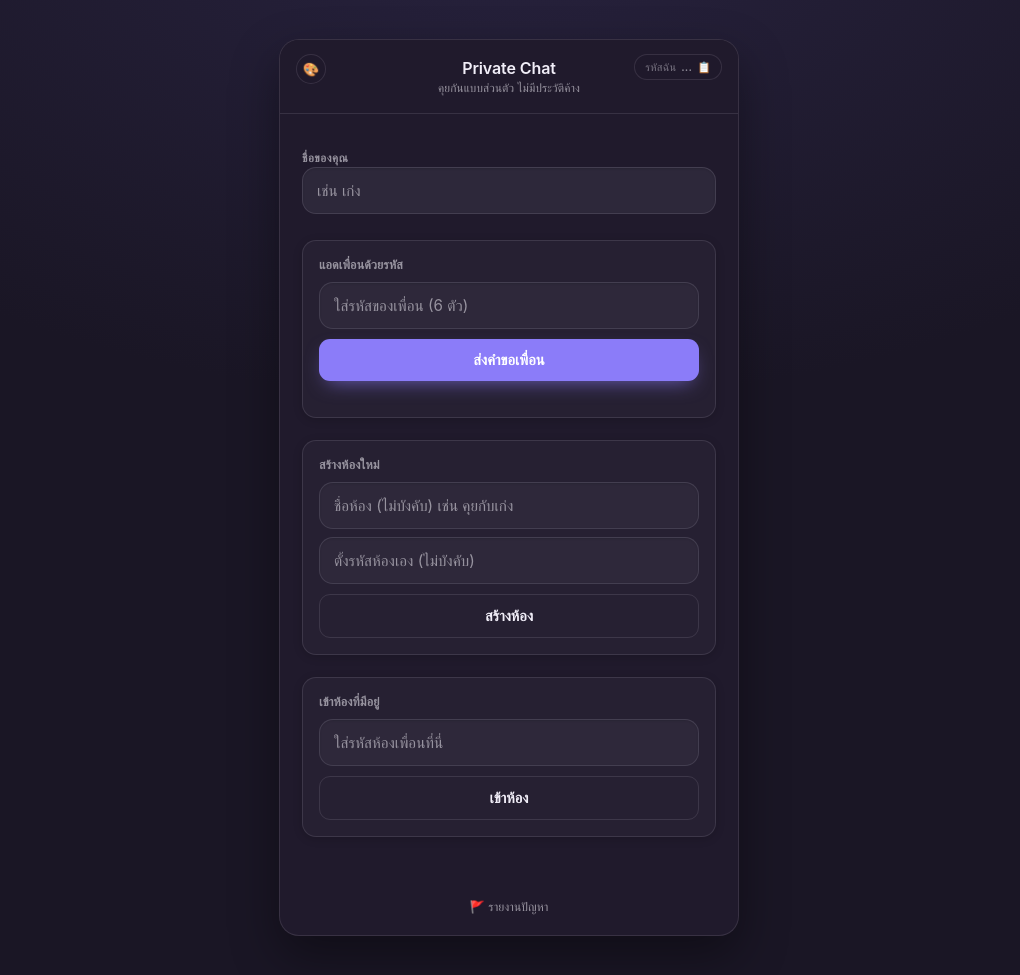
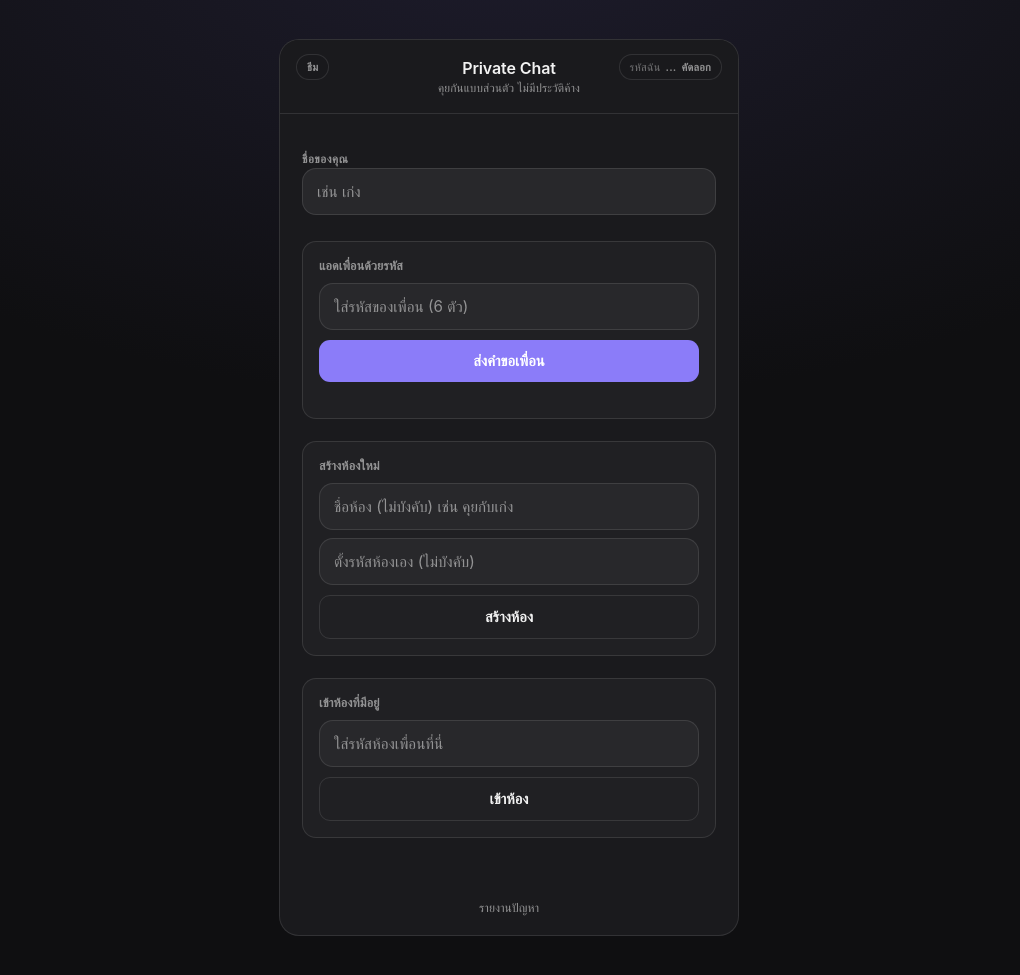
Before and after one commit to Nichan-dev/Private-App, a Flask app: page / in a window 1280 px wide. Shown: the whole page, without its empty margins (131-1151 px from the left). Run offline with Flask 3, Linux system fonts and the light colour scheme; some libraries are stand-ins or nearby versions.

Commit message:
Remove shadows, switch default theme to near-black, and drop emoji for text labels
- Remove all box-shadow across the 4 templates; spots that used
  box-shadow purely as a border substitute (top-bar divider, send-form
  divider, etc.) are back to real border-top/border-bottom instead.
- Default theme background/card/text move from the purple-tinted dark
  palette to a neutral near-black (#0f0f11 / #1a1a1d / #f2f2f2), same
  reasoning as Material Design's #121212 recommendation over pure
  black — avoids the harsh/flat look of true #000 against white text.
  Primary accent color is unchanged.
- Replace decorative pictograph emoji (🎨🚩🤝📋✏️🚫) with short Thai
  text labels on buttons and overlay titles. Left plain arrow/checkmark
  glyphs (➤ ← ✓✓) alone since those are functional icons rather than
  emoji, not decorative pictographs.

```diff
--- a/app.py
+++ b/app.py
@@ -41,9 +41,9 @@ ONLINE_CODE_PATTERN = re.compile(r"^[A-Z2-9]{6}$")
 # (ต่างจาก state อื่นๆ ของแอปนี้ที่เก็บแค่ในหน่วยความจำ)
 DEFAULT_THEME = {
     "primary": "#8b7cf9",
-    "bg_top": "#1a1625",
-    "card": "#201a2c",
-    "text": "#f1eef8",
+    "bg_top": "#0f0f11",
+    "card": "#1a1a1d",
+    "text": "#f2f2f2",
     "font": '-apple-system, BlinkMacSystemFont, "Segoe UI", Roboto, sans-serif',
 }
 THEME_FILE = os.path.join(os.path.dirname(os.path.abspath(__file__)), "theme_settings.json")
--- a/templates/admin_login.html
+++ b/templates/admin_login.html
@@ -35,7 +35,6 @@
     background: var(--card);
     border: 1px solid var(--border);
     border-radius: 20px;
-    box-shadow: 0 20px 48px rgba(0, 0, 0, 0.38);
     padding: 30px;
     display: flex;
     flex-direction: column;
@@ -51,7 +50,6 @@
     font-size: 0.95rem;
     font-family: inherit;
     outline: none;
-    box-shadow: inset 0 1px 2px rgba(0, 0, 0, 0.1);
     transition: border-color 0.15s;
   }
   input:focus { border-color: color-mix(in srgb, var(--primary) 55%, var(--border)); }
@@ -65,7 +63,6 @@
     font-weight: 600;
     font-family: inherit;
     cursor: pointer;
-    box-shadow: 0 8px 20px -8px rgba(var(--primary-rgb), 0.7);
     transition: opacity 0.15s;
   }
   button:active { opacity: 0.85; }
--- a/templates/admin_theme.html
+++ b/templates/admin_theme.html
@@ -34,7 +34,6 @@
     background: var(--card);
     border: 1px solid var(--border);
     border-radius: 20px;
-    box-shadow: 0 2px 10px rgba(0, 0, 0, 0.16);
     padding: 26px;
     display: flex;
     flex-direction: column;
@@ -60,7 +59,6 @@
     font-size: 0.92rem;
     font-family: inherit;
     flex: 1;
-    box-shadow: inset 0 1px 2px rgba(0, 0, 0, 0.1);
   }
   input[type="text"]:focus { outline: none; border-color: color-mix(in srgb, var(--primary) 55%, var(--border)); }
   .actions { display: flex; gap: 10px; margin-top: 4px; }
@@ -75,7 +73,7 @@
     transition: opacity 0.15s;
   }
   button:active { opacity: 0.85; }
-  button.save { background: var(--primary); color: #fff; flex: 1; box-shadow: 0 8px 20px -8px rgba(var(--primary-rgb), 0.7); }
+  button.save { background: var(--primary); color: #fff; flex: 1; }
   button.reset { background: transparent; color: var(--muted); border: 1px solid var(--border); }
   .error { color: var(--danger); font-size: 0.83rem; margin: 0; }
   .preview {
--- a/templates/index.html
+++ b/templates/index.html
@@ -20,8 +20,6 @@
     --danger: #ff6b81;
     --field-bg: color-mix(in srgb, var(--card) 88%, var(--text) 7%);
     --field-bg-focus: color-mix(in srgb, var(--card) 80%, var(--text) 12%);
-    --shadow-sm: 0 2px 10px rgba(0, 0, 0, 0.16);
-    --shadow-md: 0 20px 48px rgba(0, 0, 0, 0.38);
     --radius-lg: 20px;
     --radius-md: 14px;
     --radius-sm: 11px;
@@ -60,7 +58,7 @@
 
   @media (min-width: 480px) {
     body { padding: 24px; }
-    #app { height: 92vh; border-radius: var(--radius-lg); border: 1px solid var(--border); box-shadow: var(--shadow-md); }
+    #app { height: 92vh; border-radius: var(--radius-lg); border: 1px solid var(--border); }
   }
 
   /* ---------- Header ---------- */
@@ -69,7 +67,7 @@
     flex-shrink: 0;
     padding: 18px 20px;
     background: var(--card);
-    box-shadow: 0 1px 0 var(--border);
+    border-bottom: 1px solid var(--border);
     color: var(--text);
     text-align: center;
   }
@@ -114,14 +112,14 @@
     left: 16px;
     display: inline-flex;
     align-items: center;
-    justify-content: center;
-    width: 30px;
-    height: 30px;
     background: color-mix(in srgb, var(--card) 60%, transparent);
     color: var(--muted);
     border: 1px solid var(--border);
+    padding: 5px 10px;
     border-radius: 999px;
-    font-size: 0.82rem;
+    font-size: 0.68rem;
+    font-weight: 600;
+    letter-spacing: 0.2px;
     cursor: pointer;
     font-family: inherit;
     transition: border-color 0.15s;
@@ -155,7 +153,6 @@
     background: var(--field-bg);
     color: var(--text);
     outline: none;
-    box-shadow: inset 0 1px 2px rgba(0, 0, 0, 0.1);
     transition: border-color 0.15s, background 0.15s;
     font-family: inherit;
   }
@@ -172,7 +169,6 @@
     border-radius: var(--radius-md);
     background: color-mix(in srgb, var(--card) 97%, var(--text) 3%);
     border: 1px solid var(--border);
-    box-shadow: var(--shadow-sm);
   }
   .section-title {
     font-size: 0.78rem;
@@ -201,7 +197,6 @@
     margin-top: 10px;
     background: var(--primary);
     color: white;
-    box-shadow: 0 8px 20px -8px rgba(var(--primary-rgb), 0.7);
   }
   .btn-outline {
     margin-top: 10px;
@@ -612,11 +603,11 @@
 <body>
 <div id="app">
   <div class="top-bar">
-    <button id="theme-toggle-btn" type="button" title="ปรับแต่งธีมของฉัน">🎨</button>
+    <button id="theme-toggle-btn" type="button" title="ปรับแต่งธีมของฉัน">ธีม</button>
     <h1>Private Chat</h1>
     <div class="sub" id="top-sub">คุยกันแบบส่วนตัว ไม่มีประวัติค้าง</div>
     <button id="my-code-badge" type="button" title="แตะเพื่อคัดลอกรหัสของฉัน">
-      <span class="hint">รหัสฉัน</span> <span id="my-code">...</span> 📋
+      <span class="hint">รหัสฉัน</span> <span id="my-code">...</span> คัดลอก
     </button>
   </div>
 
@@ -652,14 +643,14 @@
     </div>
 
     <div id="error"></div>
-    <button id="report-problem-btn" type="button" class="link-btn">🚩 รายงานปัญหา</button>
+    <button id="report-problem-btn" type="button" class="link-btn">รายงานปัญหา</button>
   </div>
 
   <div id="chat">
     <div id="room-info">
       <span id="room-label"></span>
       <button id="room-code-pill" type="button" title="แตะเพื่อคัดลอก">
-        <span id="room-code"></span> 📋
+        <span id="room-code"></span> คัดลอก
       </button>
     </div>
     <div id="messages"></div>
@@ -741,7 +732,7 @@
 
   <div id="report-overlay">
     <div class="overlay-card">
-      <div class="overlay-title">🚩 รายงานปัญหา</div>
+      <div class="overlay-title">รายงานปัญหา</div>
       <div class="overlay-text">อธิบายปัญหาที่เจอ ข้อความจะถูกส่งไปหาแอดมิน</div>
       <div id="report-history"></div>
       <textarea id="report-text" maxlength="500" rows="4" placeholder="เช่น กดปุ่มนี้แล้วไม่ทำงาน..."></textarea>
@@ -1117,7 +1108,7 @@
         actions.className = "friend-row-actions";
 
         const editBtn = document.createElement("button");
-        editBtn.textContent = "✏️";
+        editBtn.textContent = "แก้ไข";
         editBtn.title = "ตั้งชื่อเล่น";
         editBtn.className = "friend-edit-btn";
         editBtn.onclick = () => renameFriend(f.code);
```
Also changed, not shown: other parts of templates/index.html (+9 -13 lines), templates/admin.html (+3 -6 lines).
